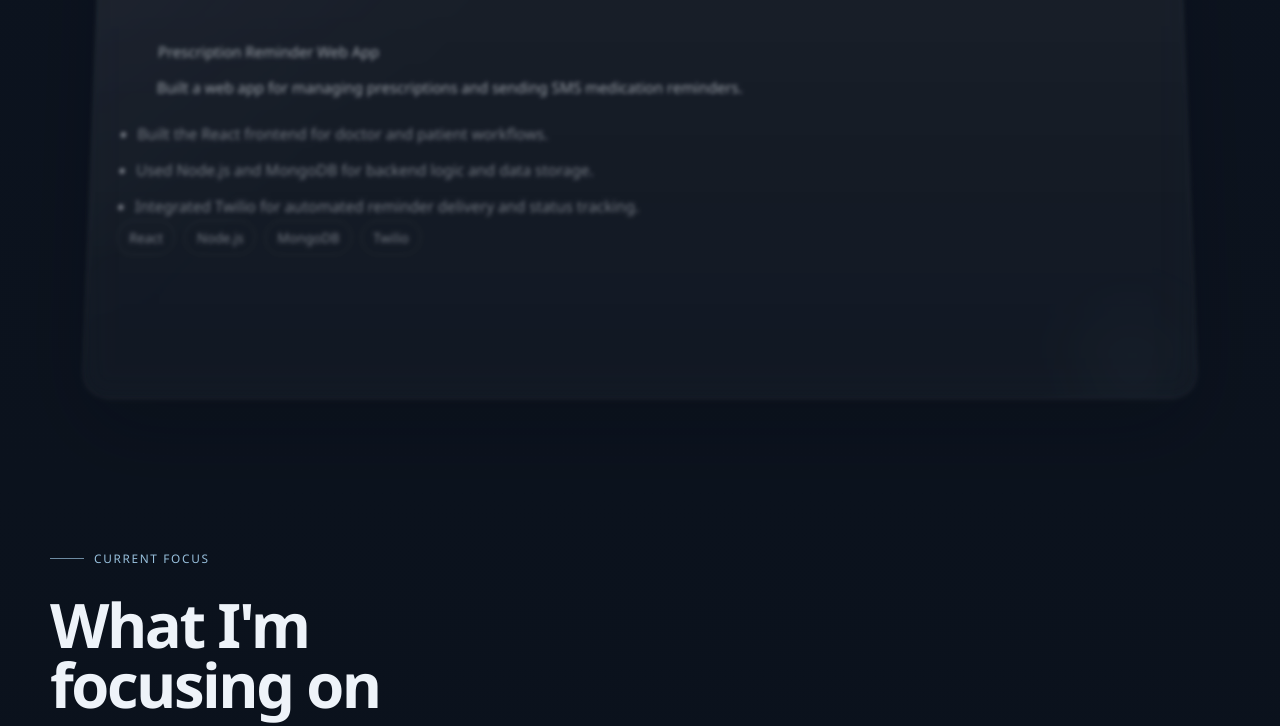
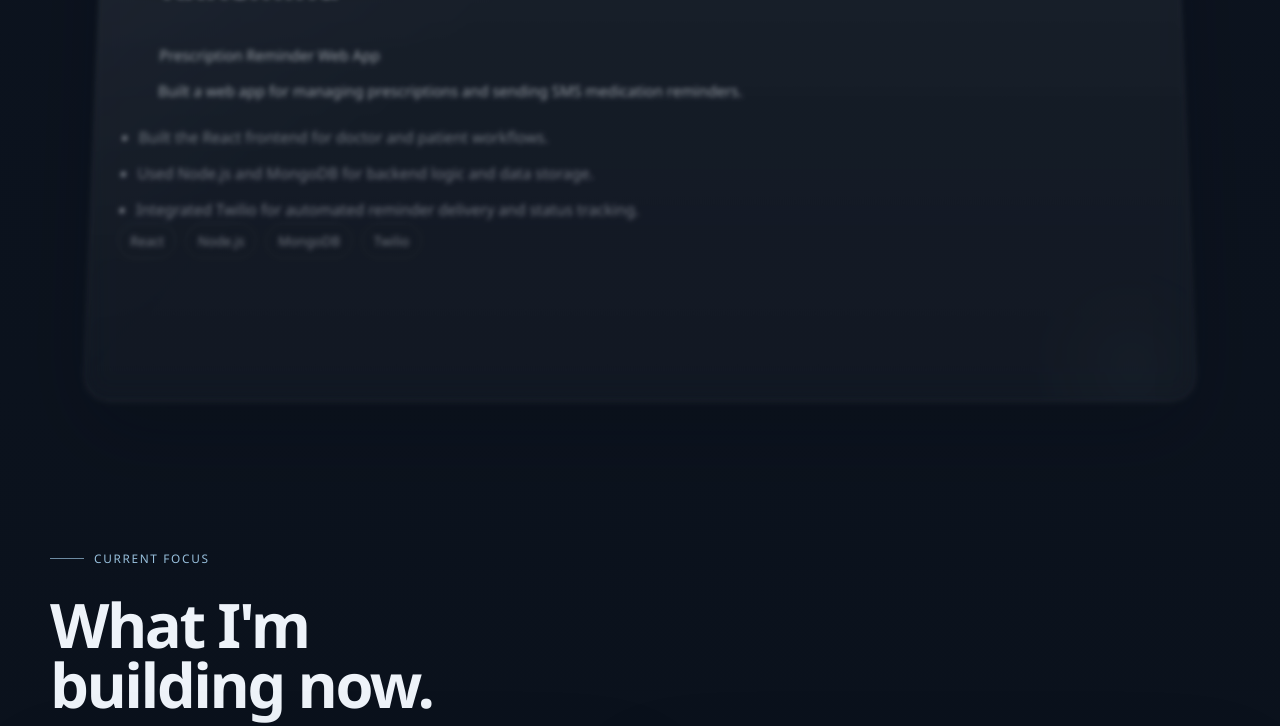
Before and after one commit to jaiten/portfolio, a Next.js app: page / in a window 1280 px wide. Shown: the part 3643-4369 px from the top of the page. Built offline with nearby package versions, Linux system fonts and the light colour scheme.

Commit message:
changed future projects

```diff
--- a/app/globals.css
+++ b/app/globals.css
@@ -648,7 +648,7 @@ a {
 }
 
 .build-grid {
-  grid-template-columns: repeat(3, minmax(0, 1fr));
+  grid-template-columns: repeat(auto-fit, minmax(260px, 1fr));
 }
 
 .build-card,
--- a/app/page.js
+++ b/app/page.js
@@ -112,25 +112,18 @@ const timelineItems = [
 
 const focusAreas = [
   {
-    title: "Networking and concurrency",
+    title: "Voice sentiment journaling app",
     description:
-      "Build a Linux-first HTTP server in C or C++ with epoll, keep-alive handling, routing, and a thread pool.",
+      "Building a journaling app where users can import voice notes or create new voice and text entries to talk through their day.",
     outcome:
-      "I want this to sharpen my systems programming and performance fundamentals."
+      "The goal is to surface sentiment over time so people can look back and understand how they were feeling at a glance."
   },
   {
-    title: "Storage and persistence",
+    title: "Catan 1v1 bot",
     description:
-      "Build a Redis-style key-value store with TCP command parsing, in-memory storage, TTL expiration, and append-only persistence.",
+      "Starting work on a head-to-head Catan bot focused on decision-making, game-state evaluation, and strong play in 1v1 matches.",
     outcome:
-      "I want this to push me further on protocol design, data structures, and persistence."
-  },
-  {
-    title: "Memory internals",
-    description:
-      "Write a custom allocator with free lists, coalescing, and fragmentation benchmarks.",
-    outcome:
-      "I want this to give me a better understanding of memory behavior at a lower level."
+      "I want this to push my AI and strategy work further while building something competitive and fun to iterate on."
   }
 ];
 
@@ -220,7 +213,7 @@ export default function HomePage() {
       <section className="section build-section" id="focus">
         <div className="section-heading">
           <div className="section-label">Current Focus</div>
-          <h2>What I&apos;m focusing on next.</h2>
+          <h2>What I&apos;m building now.</h2>
         </div>
         <div className="build-grid">
           {focusAreas.map((project, index) => (
```
